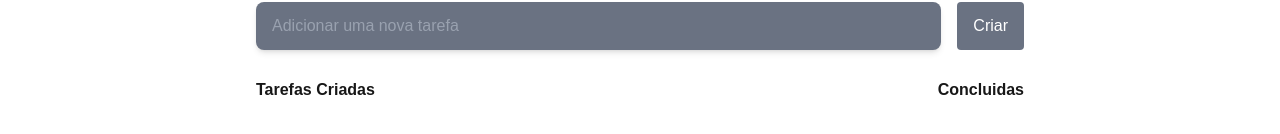
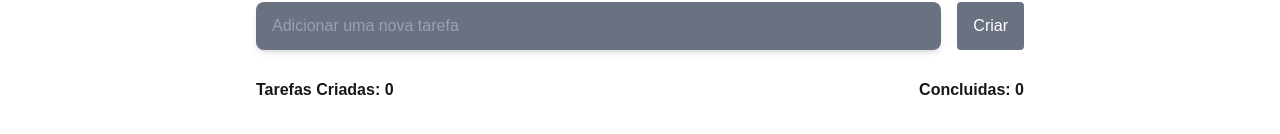
Before and after one commit to GTavaresDev/to-do-list-done, a Next.js app: page / in a window 1280 px wide. Shown: the part 254-388 px from the top of the page. Built offline with nearby package versions, Linux system fonts and the light colour scheme.

Commit message:
Add task count display in Home component
- Introduce functions to count total and completed tasks.
- Update UI to show task counts dynamically in the header.

```diff
--- a/app/page.tsx
+++ b/app/page.tsx
@@ -73,6 +73,14 @@ export default function Home() {
     );
   }
 
+  function handleCountTasks() {
+    return tasks.length;
+  }
+
+  function handleCountCompletedTasks() {
+    return tasks.filter((task) => task.completed).length;
+  }
+
   return (
     <div className="">
       <header>
@@ -85,8 +93,8 @@ export default function Home() {
       </main>
       <div className="min-h-full flex flex-col">
         <div className="mx-auto mt-2 flex w-full max-w-200 items-center justify-between px-4">
-          <span className="font-semibold">Tarefas Criadas</span>
-          <span className="font-semibold">Concluidas</span>
+          <span className="font-semibold" >Tarefas Criadas: {handleCountTasks()}</span>
+          <span className="font-semibold">Concluidas: {handleCountCompletedTasks()}</span>
         </div>
         <List
           handleDeleteTask={handleDeleteTask}
```
